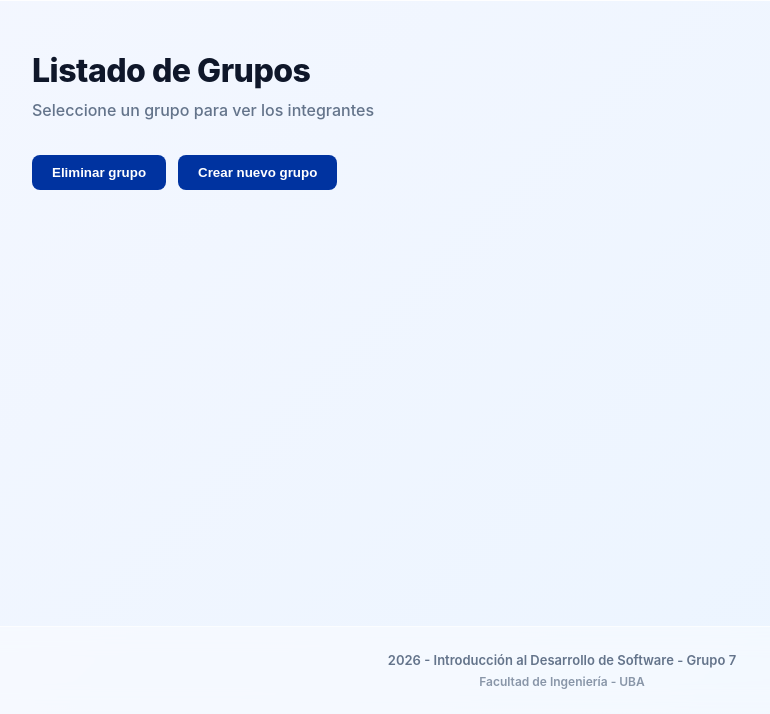
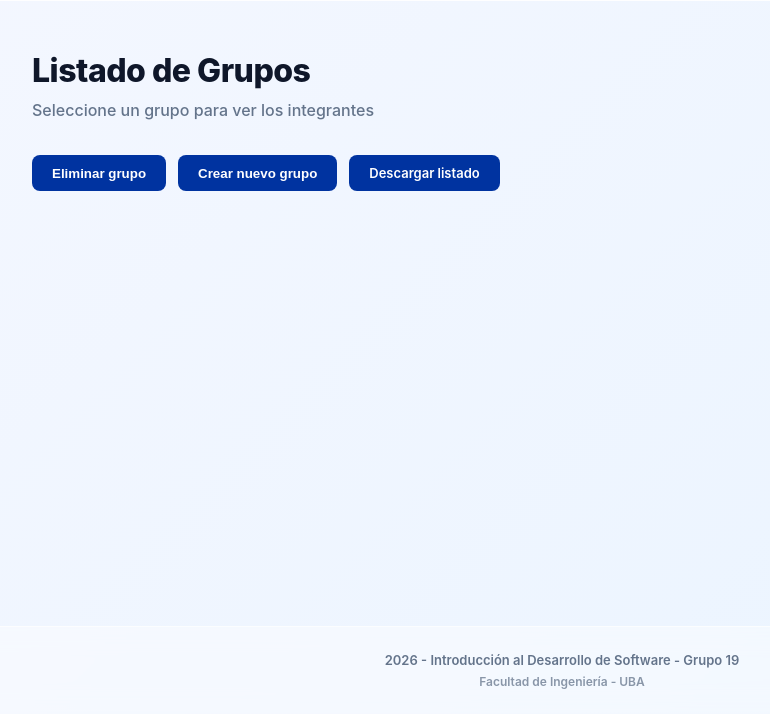
Before and after one commit to marco-ingenieria/fiubyte, a Flask app: page /grupos in a window 1280 px wide. Shown: the part 86-800 px from the top of the page, without its empty margins (78-848 px from the left). Run offline with Flask 3, Linux system fonts and the light colour scheme; data that the repository does not hold is empty.

Commit message:
integrado descarga de pdfs

```diff
--- a/FRONT/app.py
+++ b/FRONT/app.py
@@ -1,4 +1,5 @@
-from flask import Flask, render_template, request, url_for, redirect
+from io import BytesIO
+from flask import Flask, render_template, request, url_for, redirect, send_file
 import requests
 from datetime import date, datetime, timedelta
 import json
@@ -84,7 +85,6 @@ def seccion_historiales():
         error = "No se pudo conectar al servidor backend"
 
     return render_template('historial.html', nombre_profesor=nombre, historial_alumno=registros, error=error, historial_global=True, usuario_id=None)
-
 
 @app.route("/alumno/<int:padron>")
 def perfil_alumno(padron):
@@ -512,6 +512,23 @@ def detalle_grupo_especifico():
         grupo=grupo_simulado
     )
 
+@app.route('/descargar_pdf_grupos', methods=['GET'])
+def descargar_grupos_pdf():
+    nombre_profesor = request.args.get('nombre_profesor', '')
+    try:
+        r = requests.get("http://backend:5000/grupos/pdf")
+        if r.ok:
+            return send_file(
+                BytesIO(r.content),
+                mimetype="application/pdf",
+                as_attachment=True,
+                download_name="listado_grupos.pdf"
+            )
+    except Exception as e:
+        print(e)
+    return redirect(url_for('seccion_grupos',nombre_profesor=nombre_profesor))
+
+
 @app.route('/alumnos', methods=["POST","GET"])
 def seccion_alumnos():
     nombre = request.args.get('nombre_profesor') or request.form.get('nombre_profesor', '')
@@ -564,7 +581,25 @@ def crear_alumnos_csv():
         r = requests.post("http://backend:5000/alumnos/csv", files={"alumnos": (csv.filename, csv.stream, csv.content_type)})
     except Exception as e:
         print(e)
-        pass
+    return redirect(url_for('seccion_alumnos',nombre_profesor=nombre_profesor))
+
+@app.route('/descargar_pdf_alumnos', methods=['GET'])
+def descargar_alumnos_pdf():
+    nombre_profesor = request.args.get('nombre_profesor', '')
+    columnas = request.args.getlist("columnas")
+
+    query = "&".join([f"{columna}=1" for columna in columnas])
+    try:
+        r = requests.get(f"http://backend:5000/alumnos/pdf?{query}")
+        if r.ok:
+            return send_file(
+                BytesIO(r.content),
+                mimetype="application/pdf",
+                as_attachment=True,
+                download_name="listado_alumnos.pdf"
+            )
+    except Exception as e:
+        print(e)
     return redirect(url_for('seccion_alumnos',nombre_profesor=nombre_profesor))
 
 
--- a/FRONT/static/style/grupos.css
+++ b/FRONT/static/style/grupos.css
@@ -146,7 +146,8 @@
 }
 
 #boton-guardar-crear,
-#boton-eliminar-grupo {
+#boton-eliminar-grupo,
+#boton-pdf {
     padding: 10px 20px;
     border-radius: 8px;
     background: var(--color-primario);
@@ -154,11 +155,14 @@
     border: none;
     cursor: pointer;
     font-weight: 600;
+    text-decoration: none;
+    font-size: 13px;
     transition: background 0.3s ease;
 }
 
 #boton-guardar-crear:hover,
-#boton-eliminar-grupo:hover {
+#boton-eliminar-grupo:hover,
+#boton-pdf:hover {
     background: var(--color-primario-hover);
 }
 
--- a/FRONT/templates/base.html
+++ b/FRONT/templates/base.html
@@ -25,7 +25,7 @@
 
     <!-- Pie de página simple con etiqueta footer que te dieron en el ejemplo -->
     <footer>
-        <p>2026 - Introducción al Desarrollo de Software - Grupo 7</p>
+        <p>2026 - Introducción al Desarrollo de Software - Grupo 19</p>
         <p id="texto-footer">
             Facultad de Ingeniería - UBA
         </p>
--- a/FRONT/templates/base_sistema.html
+++ b/FRONT/templates/base_sistema.html
@@ -27,7 +27,7 @@
 
     <!-- Pie de página simple con etiqueta footer que te dieron en el ejemplo -->
     <footer>
-        <p>2026 - Introducción al Desarrollo de Software - Grupo 7</p>
+        <p>2026 - Introducción al Desarrollo de Software - Grupo 19</p>
         <p id="texto-footer">
             Facultad de Ingeniería - UBA
         </p>
--- a/FRONT/templates/grupos.html
+++ b/FRONT/templates/grupos.html
@@ -10,6 +10,8 @@
         <button id="boton-eliminar" type="button" onclick="document.getElementById('eliminar-grupo').showModal()">Eliminar grupo</button>
 
         <button id="boton-crear" type="button" onclick="document.getElementById('crear-grupo').showModal()">Crear nuevo grupo </button>
+
+        <a id="boton-pdf" href="{{url_for('descargar_grupos_pdf')}}">Descargar listado</a>
     </div>
     <dialog id="crear-grupo">
         <h3>Crear nuevo grupo</h3>
```
Also changed, not shown: FRONT/templates/alumnos.html (+17 -0 lines).
